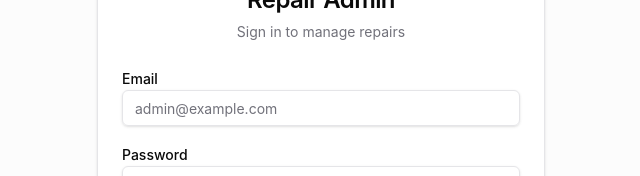
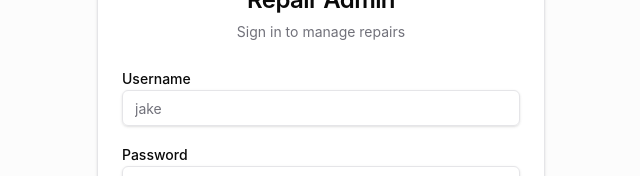
Before and after one commit to laurensbs/caravanreparatiespanje, a Next.js app: page /login in a window 1280 px wide. Shown: the part 313-489 px from the top of the page, without its empty margins (319-959 px from the left). Built offline with nearby package versions, Linux system fonts and the light colour scheme.

Commit message:
Change login field from email to username

```diff
--- a/src/app/(auth)/login/page.tsx
+++ b/src/app/(auth)/login/page.tsx
@@ -55,15 +55,15 @@ export default function LoginPage() {
             </div>
           )}
           <div className="space-y-2">
-            <Label htmlFor="email">Email</Label>
+            <Label htmlFor="email">Username</Label>
             <Input
               id="email"
-              type="email"
-              placeholder="admin@example.com"
+              type="text"
+              placeholder="jake"
               value={email}
               onChange={(e) => setEmail(e.target.value)}
               required
-              autoComplete="email"
+              autoComplete="username"
               disabled={loading}
             />
           </div>
```
